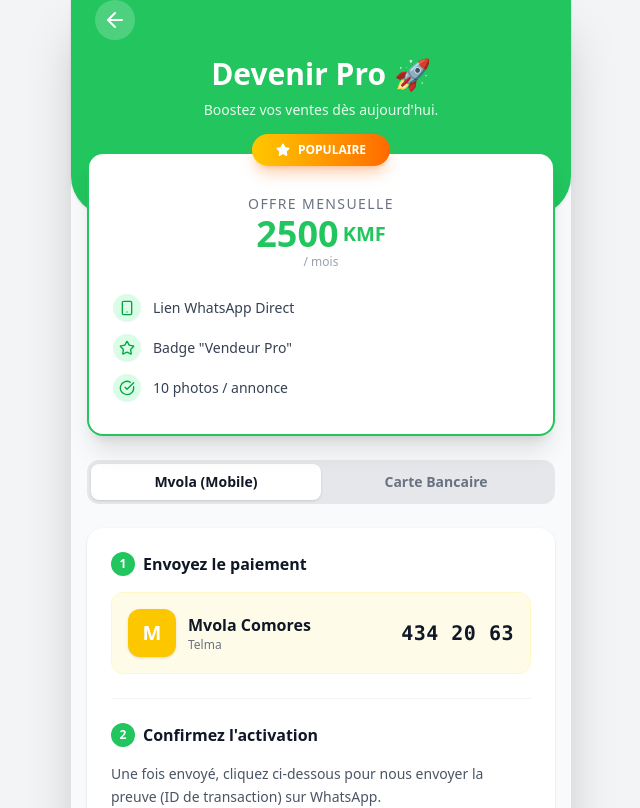
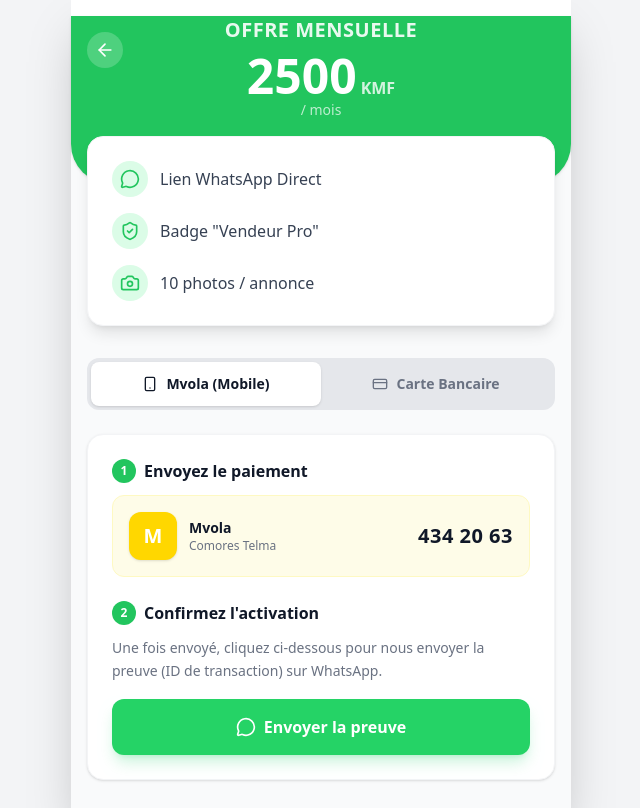
Before and after one commit to comocolis/comores-market, a Next.js app: page /pro in a window 1280 px wide. Shown: the top 808 px of the page, without its empty margins (319-959 px from the left). Built offline with nearby package versions, Linux system fonts and the light colour scheme.

Commit message:
Correction alignement numéro page PRO

```diff
--- a/src/app/pro/page.tsx
+++ b/src/app/pro/page.tsx
@@ -1,36 +1,128 @@
 'use client'
 
+import { useState } from 'react'
 import Link from 'next/link'
-import { useState } from 'react'
-import { ArrowLeft, CheckCircle, Smartphone, MessageCircle, Star, Lock } from 'lucide-react'
+import { ArrowLeft, CheckCircle, Smartphone, CreditCard, Send, ShieldCheck, Camera, MessageCircle } from 'lucide-react'
 
-export default function DevenirProPage() {
-  const mvolaNumber = "434 20 63"
-  const whatsappLink = `https://wa.me/33758760743?text=${encodeURIComponent("Bonjour, je viens d'envoyer un paiement Mvola pour l'offre Vendeur Pro. Voici la preuve :")}`
-  const [activeTab, setActiveTab] = useState<'mobile' | 'card'>('mobile')
+export default function ProPage() {
+  const [activeTab, setActiveTab] = useState<'mvola' | 'cb'>('mvola')
+
+  // Numéro de paiement
+  const PAYMENT_PHONE = "434 20 63"
+
+  // Message pré-rempli pour WhatsApp
+  const whatsappMessage = encodeURIComponent(`Bonjour, je viens d'envoyer 2500 KMF par Mvola au ${PAYMENT_PHONE}. Voici mon ID de transaction pour activer mon compte PRO.`)
+  const whatsappLink = `https://wa.me/269${PAYMENT_PHONE.replace(/\s/g, '')}?text=${whatsappMessage}`
 
   return (
     <div className="min-h-screen bg-gray-50 font-sans pb-10">
-      <div className="bg-brand pt-safe px-6 pb-24 rounded-b-[2.5rem] shadow-sm text-center">
-        <div className="flex justify-start mb-4"><Link href="/compte" className="bg-white/20 text-white p-2 rounded-full hover:bg-white/30 transition"><ArrowLeft size={24} /></Link></div>
-        <h1 className="text-white font-extrabold text-3xl mb-2">Devenir Pro 🚀</h1><p className="text-white/90 text-sm">Boostez vos ventes dès aujourd'hui.</p>
+
+      {/* HEADER AVEC BOUTON RETOUR */}
+      <div className="bg-brand pt-safe px-4 pb-16 rounded-b-[2.5rem] shadow-sm relative">
+        <Link href="/compte" className="absolute top-4 left-4 bg-white/20 p-2 rounded-full text-white hover:bg-white/30 transition pt-safe-offset">
+            <ArrowLeft size={20} />
+        </Link>
+        <div className="text-center mt-4">
+            <h1 className="text-white font-bold text-xl opacity-90 tracking-wide">OFFRE MENSUELLE</h1>
+            <div className="mt-2 flex items-baseline justify-center gap-1">
+                <span className="text-5xl font-extrabold text-white">2500</span>
+                <span className="text-white/80 font-bold">KMF</span>
+            </div>
+            <p className="text-white/70 text-sm">/ mois</p>
+        </div>
       </div>
-      <div className="px-4 -mt-16">
-        <div className="bg-white rounded-2xl shadow-xl p-6 mb-6 border-2 border-brand relative">
-            <div className="absolute -top-5 left-1/2 -translate-x-1/2 bg-linear-to-r from-yellow-400 to-orange-500 text-white font-bold uppercase text-xs px-6 py-2 rounded-full shadow-lg shadow-orange-500/30 flex items-center gap-2 animate-in zoom-in duration-300 delay-150"><Star size={14} className="fill-white" /> Populaire</div>
-            <div className="text-center mb-6 mt-4"><p className="text-gray-500 text-sm font-medium uppercase tracking-widest">Offre Mensuelle</p><div className="flex items-center justify-center gap-1 text-brand"><span className="text-4xl font-extrabold">2500</span><span className="text-xl font-bold">KMF</span></div><p className="text-gray-400 text-xs">/ mois</p></div>
-            <ul className="space-y-3 mb-2"><li className="flex items-center gap-3 text-gray-700"><div className="bg-green-100 p-1.5 rounded-full text-green-600"><Smartphone size={16} /></div><span className="font-medium text-sm">Lien WhatsApp Direct</span></li><li className="flex items-center gap-3 text-gray-700"><div className="bg-green-100 p-1.5 rounded-full text-green-600"><Star size={16} /></div><span className="font-medium text-sm">Badge "Vendeur Pro"</span></li><li className="flex items-center gap-3 text-gray-700"><div className="bg-green-100 p-1.5 rounded-full text-green-600"><CheckCircle size={16} /></div><span className="font-medium text-sm">10 photos / annonce</span></li></ul>
+
+      {/* CARTE DES AVANTAGES */}
+      <div className="px-4 -mt-12 relative z-10">
+        <div className="bg-white p-6 rounded-2xl shadow-lg border border-gray-100 space-y-4">
+            <div className="flex items-center gap-3">
+                <div className="bg-green-100 p-2 rounded-full text-brand"><MessageCircle size={20} /></div>
+                <span className="text-gray-700 font-medium">Lien WhatsApp Direct</span>
+            </div>
+            <div className="flex items-center gap-3">
+                <div className="bg-green-100 p-2 rounded-full text-brand"><ShieldCheck size={20} /></div>
+                <span className="text-gray-700 font-medium">Badge "Vendeur Pro"</span>
+            </div>
+            <div className="flex items-center gap-3">
+                <div className="bg-green-100 p-2 rounded-full text-brand"><Camera size={20} /></div>
+                <span className="text-gray-700 font-medium">10 photos / annonce</span>
+            </div>
         </div>
-        <div className="flex bg-gray-200 p-1 rounded-xl mb-6"><button onClick={() => setActiveTab('mobile')} className={`flex-1 py-2 text-sm font-bold rounded-lg transition-all ${activeTab === 'mobile' ? 'bg-white text-gray-900 shadow-sm' : 'text-gray-500 hover:text-gray-700'}`}>Mvola (Mobile)</button><button onClick={() => setActiveTab('card')} className={`flex-1 py-2 text-sm font-bold rounded-lg transition-all ${activeTab === 'card' ? 'bg-white text-gray-900 shadow-sm' : 'text-gray-500 hover:text-gray-700'}`}>Carte Bancaire</button></div>
-        {activeTab === 'mobile' && (
-            <div className="bg-white rounded-2xl shadow-sm p-6 animate-in fade-in slide-in-from-bottom-4">
-                <h3 className="font-bold text-gray-900 mb-4 flex items-center gap-2"><span className="bg-brand text-white w-6 h-6 rounded-full flex items-center justify-center text-xs">1</span> Envoyez le paiement</h3>
-                <div className="flex items-center justify-between p-4 bg-yellow-50 rounded-xl border border-yellow-100 mb-6"><div className="flex items-center gap-3"><div className="w-12 h-12 bg-yellow-400 rounded-xl flex items-center justify-center font-bold text-white text-xl shadow-sm">M</div><div><p className="font-bold text-gray-900">Mvola Comores</p><p className="text-xs text-gray-500">Telma</p></div></div><p className="font-mono font-bold text-xl text-gray-900 select-all tracking-wide">{mvolaNumber}</p></div>
-                <div className="border-t border-gray-100 pt-6"><h3 className="font-bold text-gray-900 mb-4 flex items-center gap-2"><span className="bg-brand text-white w-6 h-6 rounded-full flex items-center justify-center text-xs">2</span> Confirmez l'activation</h3><p className="text-sm text-gray-600 mb-4 leading-relaxed">Une fois envoyé, cliquez ci-dessous pour nous envoyer la preuve (ID de transaction) sur WhatsApp.</p><a href={whatsappLink} target="_blank" className="w-full bg-[#25D366] text-white font-bold py-4 rounded-xl shadow-lg shadow-green-500/20 flex items-center justify-center gap-2 hover:opacity-90 transition active:scale-95"><MessageCircle size={20} /> Envoyer la preuve</a></div>
+      </div>
+
+      {/* ZONE DE PAIEMENT */}
+      <div className="px-4 mt-8">
+        {/* Onglets */}
+        <div className="bg-gray-200 p-1 rounded-xl flex mb-6">
+            <button
+                onClick={() => setActiveTab('mvola')}
+                className={`flex-1 py-3 rounded-lg text-sm font-bold transition flex items-center justify-center gap-2 ${activeTab === 'mvola' ? 'bg-white text-gray-900 shadow-sm' : 'text-gray-500'}`}
+            >
+                <Smartphone size={16} /> Mvola (Mobile)
+            </button>
+            <button
+                onClick={() => setActiveTab('cb')}
+                className={`flex-1 py-3 rounded-lg text-sm font-bold transition flex items-center justify-center gap-2 ${activeTab === 'cb' ? 'bg-white text-gray-900 shadow-sm' : 'text-gray-500'}`}
+            >
+                <CreditCard size={16} /> Carte Bancaire
+            </button>
+        </div>
+
+        {activeTab === 'mvola' ? (
+            <div className="bg-white p-6 rounded-2xl shadow-sm border border-gray-100 space-y-6 animate-in fade-in slide-in-from-bottom-2">
+
+                <div>
+                    <div className="flex items-center gap-2 mb-3">
+                        <span className="bg-brand text-white w-6 h-6 rounded-full flex items-center justify-center text-xs font-bold">1</span>
+                        <h3 className="font-bold text-gray-900">Envoyez le paiement</h3>
+                    </div>
+
+                    {/* CORRECTION ICI : Alignement parfait du numéro */}
+                    <div className="bg-yellow-50 p-4 rounded-xl border border-yellow-100 flex items-center justify-between gap-3">
+                        <div className="flex items-center gap-3 min-w-0">
+                            <div className="w-12 h-12 bg-[#FFD700] rounded-xl flex items-center justify-center text-white font-bold text-xl shrink-0 shadow-sm">M</div>
+                            <div className="truncate">
+                                <p className="font-bold text-gray-900 text-sm">Mvola</p>
+                                <p className="text-xs text-gray-500 truncate">Comores Telma</p>
+                            </div>
+                        </div>
+                        {/* whitespace-nowrap empêche le numéro de se couper */}
+                        <div className="text-right whitespace-nowrap">
+                             <p className="font-bold text-xl text-gray-900 tracking-wide">{PAYMENT_PHONE}</p>
+                        </div>
+                    </div>
+                </div>
+
+                <div>
+                    <div className="flex items-center gap-2 mb-3">
+                        <span className="bg-brand text-white w-6 h-6 rounded-full flex items-center justify-center text-xs font-bold">2</span>
+                        <h3 className="font-bold text-gray-900">Confirmez l'activation</h3>
+                    </div>
+                    <p className="text-sm text-gray-500 leading-relaxed mb-4">
+                        Une fois envoyé, cliquez ci-dessous pour nous envoyer la preuve (ID de transaction) sur WhatsApp.
+                    </p>
+
+                    <a
+                        href={whatsappLink}
+                        target="_blank"
+                        rel="noopener noreferrer"
+                        className="w-full bg-[#25D366] hover:bg-[#20bd5a] text-white font-bold py-4 rounded-xl flex items-center justify-center gap-2 shadow-lg shadow-green-500/20 transition transform active:scale-95"
+                    >
+                        <MessageCircle size={20} /> Envoyer la preuve
+                    </a>
+                </div>
+
+            </div>
+        ) : (
+            <div className="bg-white p-10 rounded-2xl shadow-sm border border-gray-100 text-center animate-in fade-in slide-in-from-bottom-2">
+                <div className="w-16 h-16 bg-gray-100 rounded-full flex items-center justify-center mx-auto mb-4 text-gray-400">
+                    <CreditCard size={32} />
+                </div>
+                <h3 className="font-bold text-gray-900 mb-2">Bientôt disponible</h3>
+                <p className="text-gray-500 text-sm">Le paiement par carte bancaire sera activé prochainement. Veuillez utiliser Mvola.</p>
             </div>
         )}
-        {activeTab === 'card' && <div className="bg-white rounded-2xl shadow-sm p-8 text-center animate-in fade-in slide-in-from-bottom-4"><div className="w-16 h-16 bg-gray-100 rounded-full flex items-center justify-center mx-auto mb-4 text-gray-400"><Lock size={32} /></div><h3 className="font-bold text-gray-900 text-lg mb-2">Bientôt disponible</h3><p className="text-gray-500 text-sm mb-6">Nous travaillons sur l'intégration des paiements sécurisés.</p><button onClick={() => setActiveTab('mobile')} className="mt-8 text-brand font-bold text-sm hover:underline">Payer par Mvola en attendant</button></div>}
-        <p className="text-center text-xs text-gray-400 mt-8 mb-4">Activation sous 30 min (9h-18h)</p>
+
       </div>
     </div>
   )
```
